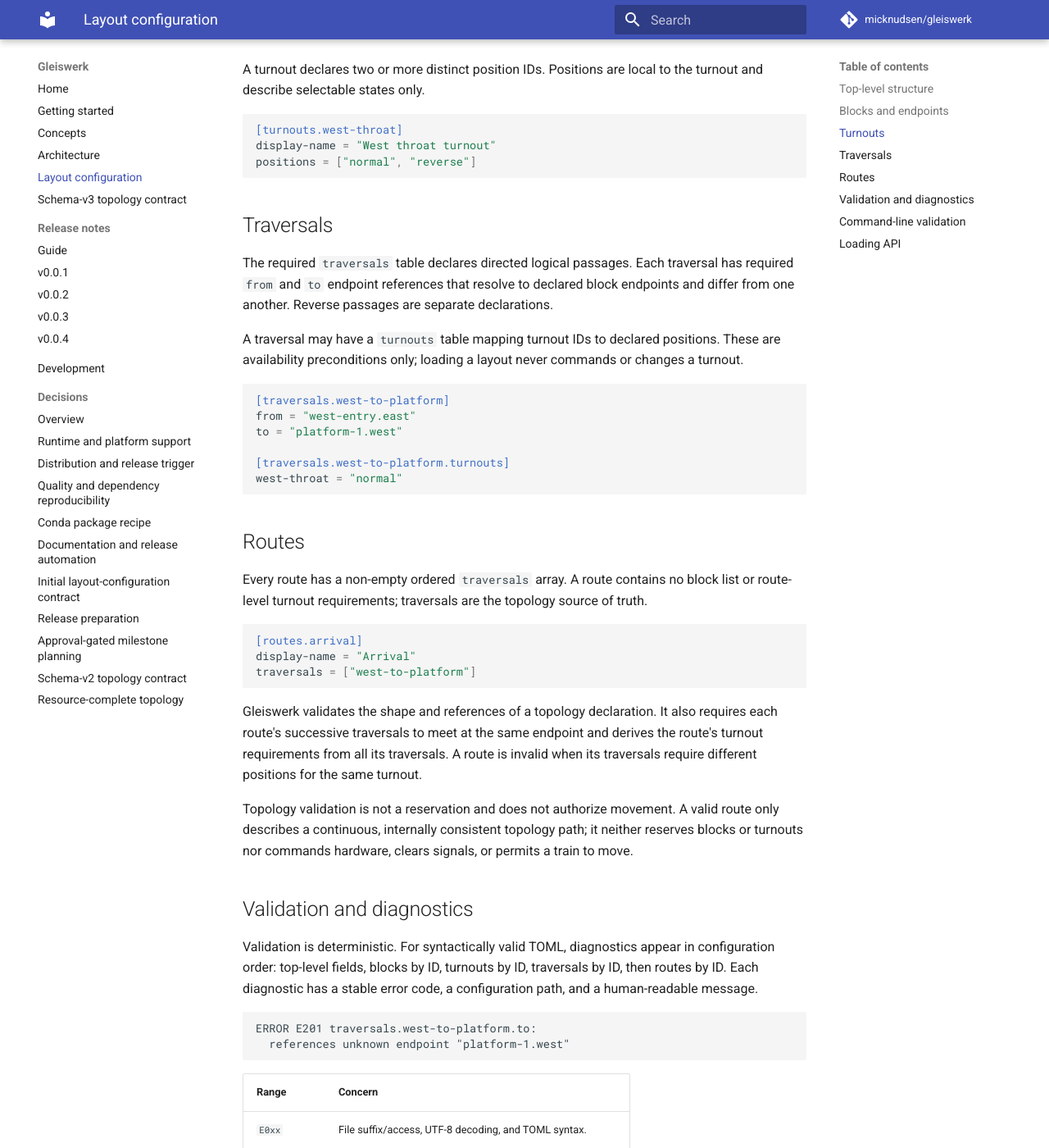
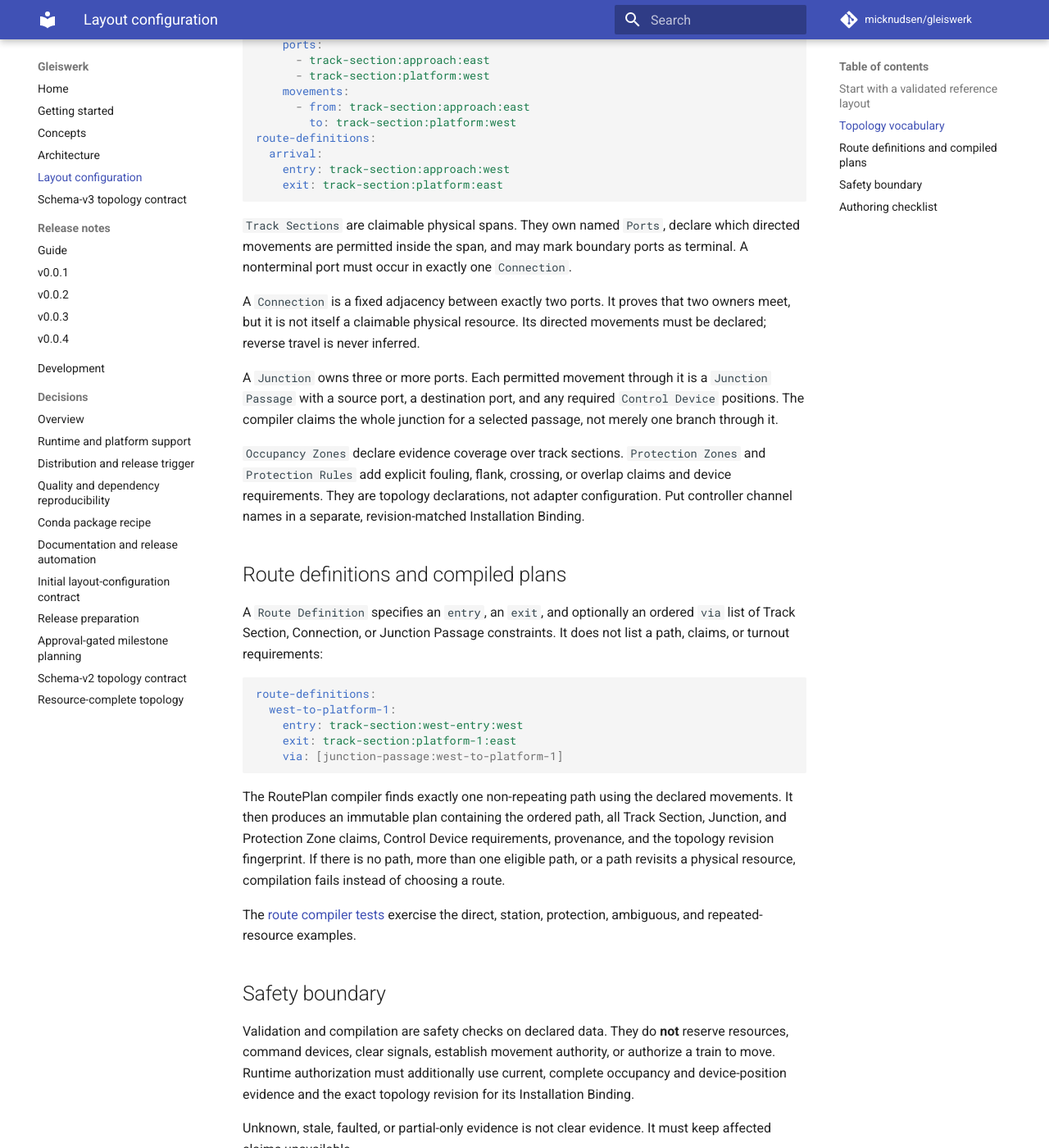
Before and after one commit to micknudsen/gleiswerk, an MkDocs documentation site: the page built from docs/layout-configuration.md, in a window 1280 px wide and 1400 px high, scrolled down 1233 px. Shown: the whole window at 82% size. Built offline with MkDocs 1.6.1 and Material for MkDocs 9.7.7, drawn with Linux system fonts in a browser that asks for light colours; comment, search, counter and statistics services are not loaded; some of the changed text lies outside the part shown.

Commit message:
docs: document schema-v3 layouts (#87)
* feat: compile route definitions into plans

* docs: document schema-v3 layouts

````diff
--- a/docs/layout-configuration.md
+++ b/docs/layout-configuration.md
@@ -1,164 +1,136 @@
 # Layout configuration
 
-Gleiswerk uses schema version 2 to describe a logical railway topology. It
-defines named blocks, endpoints, directed traversals, turnout conditions, and
-routes. It does not define controller addresses, geometry, occupancy,
-reservations, commands, signals, train movement, simulator behavior, or
-hardware behavior.
+Gleiswerk layout files use **schema version 3**. A layout is a UTF-8 YAML
+document with a lowercase `.yaml` suffix. Schema version 3 is the only layout
+format the reader accepts. Earlier schemas are historical records, not input
+formats and not migration sources.
 
-Schema version 1 is not supported. Before the first stable release, Gleiswerk
-uses one topology model rather than retaining a compatibility representation.
-Schema version 1 described routes without topology; schema version 2 replaces
-that representation with directed traversals and their turnout requirements.
+A layout describes logical railway topology: the track sections, junctions,
+their ports, the permitted directed movements, and the resources a route needs.
+It does not contain controller addresses, screen geometry, reservations,
+signals, commands, or permission for a train to move.
 
-Each layout is a UTF-8 TOML file with the `.toml` extension. The checked-in
-[reference layout](https://github.com/micknudsen/gleiswerk/blob/master/examples/reference-layout.toml)
-exercises the complete vocabulary and is validated by the public command-line
-interface in the automated test suite.
+The complete field-by-field contract is in the [schema-v3 topology
+contract](schema-v3-topology-contract.md). This page is the authoring guide.
 
-## Top-level structure
+## Start with a validated reference layout
 
-`schema-version` must be the integer `2`. The top-level tables `blocks`,
-`turnouts`, and `routes` are optional; `traversals` is required. Every
-collection is keyed by a stable lowercase kebab-case ID:
+The checked-in [station reference layout](https://github.com/micknudsen/gleiswerk/blob/master/tests/fixtures/schema_v3/valid-station.yaml)
+shows a complete two-throat station. The smaller [direct-connection
+layout](https://github.com/micknudsen/gleiswerk/blob/master/tests/fixtures/schema_v3/valid-direct.yaml)
+is useful when learning the vocabulary. Both are loaded and compiled by the
+test suite.
+
+Validate a copy before commissioning it:
+
+```console
+gleiswerk layout validate layout.yaml
+```
+
+The command prints `Layout is valid: ...` and exits zero for a valid document.
+It prints ordered diagnostics to standard error and exits one otherwise. For
+example, the [dangling-port example](https://github.com/micknudsen/gleiswerk/blob/master/tests/fixtures/schema_v3/invalid-dangling-port.yaml)
+is deliberately invalid and is asserted to report `E204` by the test suite.
+
+## Topology vocabulary
+
+Every collection is keyed by a stable lowercase kebab-case ID:
 
 ```text
 ^[a-z][a-z0-9]*(?:-[a-z0-9]+)*$
 ```
 
-```toml
-schema-version = 2
-
-[blocks.west-entry]
-endpoints = ["west", "east"]
-
-[blocks.platform-1]
-endpoints = ["west", "east"]
-
-[traversals.west-to-platform]
-from = "west-entry.east"
-to = "platform-1.west"
-
-[routes.arrival]
-traversals = ["west-to-platform"]
+```yaml
+schema-version: 3
+track-sections:
+  approach:
+    ports: [west, east]
+    terminal-ports: [west]
+    movements:
+      - from: west
+        to: east
+  platform:
+    ports: [west, east]
+    terminal-ports: [east]
+    movements:
+      - from: west
+        to: east
+connections:
+  approach-to-platform:
+    ports:
+      - track-section:approach:east
+      - track-section:platform:west
+    movements:
+      - from: track-section:approach:east
+        to: track-section:platform:west
+route-definitions:
+  arrival:
+    entry: track-section:approach:west
+    exit: track-section:platform:east
 ```
 
-## Blocks and endpoints
+`Track Sections` are claimable physical spans. They own named `Ports`, declare
+which directed movements are permitted inside the span, and may mark boundary
+ports as terminal. A nonterminal port must occur in exactly one `Connection`.
 
-Every block has exactly two distinct local endpoint IDs. An endpoint reference
-has the form `block-id.endpoint-id`; it describes a logical boundary, not a
-coordinate or physical drawing position. `display-name` is optional operator
-metadata and must be a non-empty string when supplied.
+A `Connection` is a fixed adjacency between exactly two ports. It proves that
+two owners meet, but it is not itself a claimable physical resource. Its
+directed movements must be declared; reverse travel is never inferred.
 
-## Turnouts
+A `Junction` owns three or more ports. Each permitted movement through it is a
+`Junction Passage` with a source port, a destination port, and any required
+`Control Device` positions. The compiler claims the whole junction for a
+selected passage, not merely one branch through it.
 
-A turnout declares two or more distinct position IDs. Positions are local to
-the turnout and describe selectable states only.
+`Occupancy Zones` declare evidence coverage over track sections. `Protection
+Zones` and `Protection Rules` add explicit fouling, flank, crossing, or overlap
+claims and device requirements. They are topology declarations, not adapter
+configuration. Put controller channel names in a separate, revision-matched
+Installation Binding.
 
-```toml
-[turnouts.west-throat]
-display-name = "West throat turnout"
-positions = ["normal", "reverse"]
+## Route definitions and compiled plans
+
+A `Route Definition` specifies an `entry`, an `exit`, and optionally an
+ordered `via` list of Track Section, Connection, or Junction Passage
+constraints. It does not list a path, claims, or turnout requirements:
+
+```yaml
+route-definitions:
+  west-to-platform-1:
+    entry: track-section:west-entry:west
+    exit: track-section:platform-1:east
+    via: [junction-passage:west-to-platform-1]
 ```
 
-## Traversals
+The RoutePlan compiler finds exactly one non-repeating path using the declared
+movements. It then produces an immutable plan containing the ordered path,
+all Track Section, Junction, and Protection Zone claims, Control Device
+requirements, provenance, and the topology revision fingerprint. If there is
+no path, more than one eligible path, or a path revisits a physical resource,
+compilation fails instead of choosing a route.
 
-The required `traversals` table declares directed logical passages. Each
-traversal has required `from` and `to` endpoint references that resolve to
-declared block endpoints and differ from one another. Reverse passages are
-separate declarations.
+The [route compiler tests](https://github.com/micknudsen/gleiswerk/blob/master/tests/test_route_compiler.py)
+exercise the direct, station, protection, ambiguous, and repeated-resource
+examples.
 
-A traversal may have a `turnouts` table mapping turnout IDs to declared
-positions. These are availability preconditions only; loading a layout never
-commands or changes a turnout.
+## Safety boundary
 
-```toml
-[traversals.west-to-platform]
-from = "west-entry.east"
-to = "platform-1.west"
+Validation and compilation are safety checks on declared data. They do **not**
+reserve resources, command devices, clear signals, establish movement
+authority, or authorize a train to move. Runtime authorization must additionally
+use current, complete occupancy and device-position evidence and the exact
+topology revision for its Installation Binding.
 
-[traversals.west-to-platform.turnouts]
-west-throat = "normal"
-```
+Unknown, stale, faulted, or partial-only evidence is not clear evidence. It
+must keep affected claims unavailable.
 
-## Routes
+## Authoring checklist
 
-Every route has a non-empty ordered `traversals` array. A route contains no
-block list or route-level turnout requirements; traversals are the topology
-source of truth.
-
-```toml
-[routes.arrival]
-display-name = "Arrival"
-traversals = ["west-to-platform"]
-```
-
-Gleiswerk validates the shape and references of a topology declaration. It also
-requires each route's successive traversals to meet at the same endpoint and
-derives the route's turnout requirements from all its traversals. A route is
-invalid when its traversals require different positions for the same turnout.
-
-Topology validation is not a reservation and does not authorize movement. A
-valid route only describes a continuous, internally consistent topology path;
-it neither reserves blocks or turnouts nor commands hardware, clears signals,
-or permits a train to move.
-
-## Validation and diagnostics
-
-Validation is deterministic. For syntactically valid TOML, diagnostics appear
-in configuration order: top-level fields, blocks by ID, turnouts by ID,
-traversals by ID, then routes by ID. Each diagnostic has a stable error code,
-a configuration path, and a human-readable message.
-
-```text
-ERROR E201 traversals.west-to-platform.to:
-  references unknown endpoint "platform-1.west"
-```
-
-| Range | Concern |
-| --- | --- |
-| `E0xx` | File suffix/access, UTF-8 decoding, and TOML syntax. |
-| `E1xx` | Schema vocabulary, types, identifiers, and local object rules. |
-| `E2xx` | Endpoint, turnout-position, and traversal references. |
-
-Unknown fields are errors at every level. This prevents misspelled or
-future-version fields from being silently ignored.
-
-The checked-in [invalid topology example](https://github.com/micknudsen/gleiswerk/blob/master/examples/invalid-topology.toml)
-demonstrates an actionable route-continuity diagnostic. Its two traversals meet
-different endpoints of `platform-1`; Gleiswerk does not infer a connection
-through a block. Validate it with the CLI to see the `E205` diagnostic that
-identifies the second traversal in the route.
-
-## Command-line validation
-
-Validate a layout file before using it with Gleiswerk:
-
-```console
-gleiswerk layout validate layout.toml
-```
-
-For a valid layout, the command prints the supplied path and exits with status
-zero. For an invalid layout it exits with status 1 and writes its ordered
-diagnostics to standard error.
-
-## Loading API
-
-Python callers load a layout through the configuration boundary:
-
-```python
-from pathlib import Path
-
-from gleiswerk.layout_config import LayoutConfigurationError, load_layout
-
-try:
-    layout = load_layout(Path("layout.toml"))
-except LayoutConfigurationError as error:
-    for diagnostic in error.diagnostics:
-        print(diagnostic.format())
-```
-
-`load_layout` accepts only an existing, readable regular `.toml` file. It
-raises `LayoutConfigurationError` for file, encoding, TOML syntax, and
-structural-validation failures. Diagnostics retain their source separately
-from their configuration path, so callers never need to parse display text.
+1. Give every physical track span and junction its own logical resource.
+2. Declare every port boundary, direct connection, and permitted direction.
+3. Add junction passages with every required device position.
+4. Define routes by entry, exit, and only the constraints needed to make the
+   intended path unique.
+5. Declare occupancy coverage and non-path protection explicitly.
+6. Validate the YAML, compile the routes in tests, and review the resulting
+   claims and requirements against the physical layout.
--- a/docs/schema-v3-topology-contract.md
+++ b/docs/schema-v3-topology-contract.md
@@ -442,7 +442,9 @@ most specific cause.
 The machine-readable manifest at
 `tests/fixtures/schema_v3/manifest.yaml` maps every fixture to its expected
 validation, compilation, compatibility, or runtime-safety outcome. The
-fixtures are contract inputs, not currently executable layouts.
+fixtures are contract inputs. The test suite loads their valid layouts,
+asserts validation diagnostics for invalid layouts, and compiles the routes
+whose manifest cases require compilation.
 
 | ADR 0010 scenario | Contract fixture expectation |
 | --- | --- |
@@ -460,31 +462,7 @@ fixtures are contract inputs, not currently executable layouts.
 | 12 | Startup and lost-feedback expectations remain unknown and deny movement authority. |
 | 13 | A non-path Protection Zone is present in the compiled claim set. |
 
-## Migration from schema version 2
+## Supported input
 
-Migration is explicit and offline. The schema-v3 reader accepts only YAML
-version 3; it does not reinterpret, merge, or automatically upgrade
-schema-version-2 TOML input. The version-2 file remains unchanged until its
-author produces and reviews a complete YAML version-3 replacement.
-
-The following mechanical transformations are safe only after the author has
-made the listed physical decisions:
-
-| Version-2 declaration | Version-3 treatment | Why it is not automatic |
-| --- | --- | --- |
-| `blocks.<id>` | One or more Track Sections, Occupancy Zones, or both. | A Block overloads physical track, detection, operation, and reservation meanings. |
-| Block `endpoints` | Candidate local Port names. | The old endpoint pair does not prove physical section boundaries, terminal status, or detector coverage. |
-| `traversals.<id>` | One or more Connections and Junction Passages, with every intervening Track Section explicit. | A traversal can hide arbitrary physical resources and may duplicate the reverse direction under another ID. |
-| Traversal `turnouts` | Control Device requirements on Junction Passages or Protection Rules. | The old field does not identify the physical Junction footprint or non-path flank requirement. |
-| Route `traversals` | Route Definition `entry`, `exit`, and only the `via` constraints needed for uniqueness. | The old ordered list is neither a complete path nor proof that all claims were named. |
-| No version-2 equivalent | Occupancy coverage extents. | Detector boundaries and complete versus partial overlap require installation knowledge. |
-| No version-2 equivalent | Protection Zones and rules. | Fouling, flank, crossing, and overlap areas require physical commissioning knowledge. |
-| No version-2 equivalent | Terminal Ports and explicit Track Section and Connection movements. | Layout boundaries and permitted travel cannot be inferred from missing traversals. |
-| TOML document syntax | One strict YAML 1.2 document. | The syntax conversion is mechanical only after every semantic migration decision is complete. |
-
-The migration review must therefore identify every physical rail span and
-Junction footprint, place safe resource boundaries, declare direct adjacency,
-declare every permitted movement explicitly, map detector coverage, add
-protection contributions, translate the reviewed data to YAML, and compare each
-compiled Route Plan with the real layout. No tool may claim a complete
-migration from schema version 2 without those human decisions.
+The reader accepts only schema-version-3 YAML layouts. Earlier schemas are
+historical records and are not supported input formats.
````
Also changed, not shown: README.md (+7 -4 lines), docs/architecture.md (+13 -21 lines), docs/index.md (+7 -5 lines), 1 other file.
